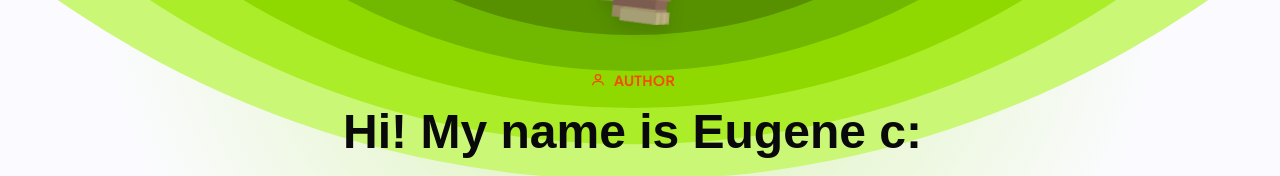
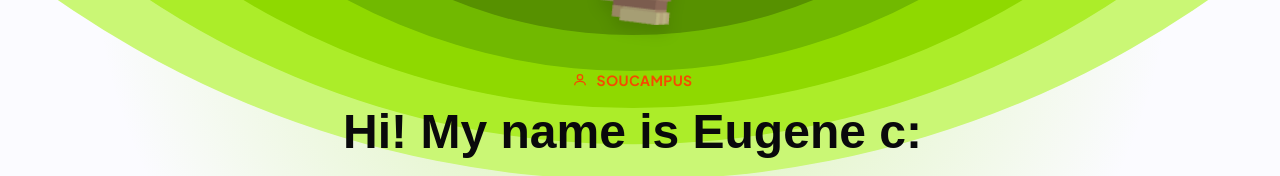
Before and after one commit to SouCampusV2/soucampusWeb, a Next.js app: page /about in a window 1280 px wide. Shown: the part 461-637 px from the top of the page. Built offline with nearby package versions, Linux system fonts and the light colour scheme; no server answers; a web font is replaced by a local one.

Commit message:
Name the brand instead of 'Author' in the closing section

```diff
--- a/src/components/AuthorCta.tsx
+++ b/src/components/AuthorCta.tsx
@@ -264,7 +264,7 @@ export function AuthorCta() {
             <circle cx="12" cy="8" r="4" />
             <path d="M4 20c0-4 4-6 8-6s8 2 8 6" />
           </svg>
-          Author
+          SouCampus
         </motion.span>
 
         <motion.h2
```
